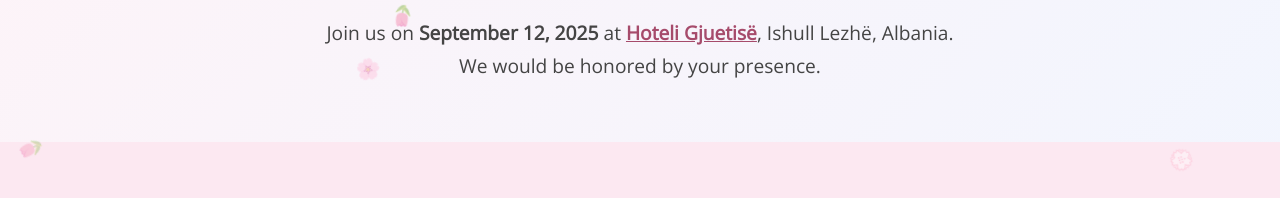
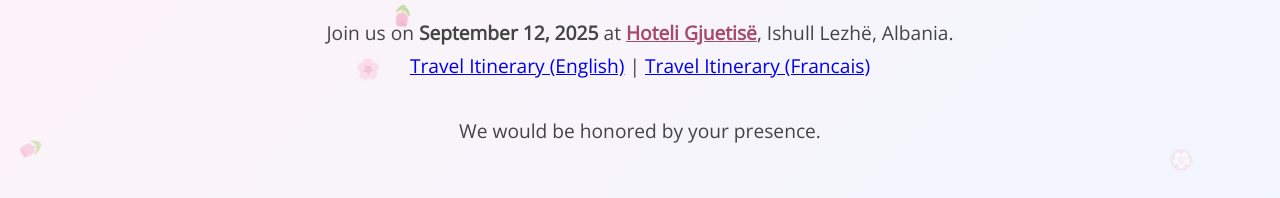
Before and after one commit to roziandeni/roziandeni.github.io, a plain HTML site: page index.html in a window 1280 px wide. Shown: the part 347-545 px from the top of the page. Drawn offline with nearby package versions, Linux system fonts and the light colour scheme.

Commit message:
Update index.html

```diff
--- a/index.html
+++ b/index.html
@@ -153,7 +153,9 @@
             Join us on <strong>September 12, 2025</strong> at
             <strong><a href="http://maps.app.goo.gl/dLnvng1P3enURSDU9" target="_blank" style="color: #a64b6b;">Hoteli
                     Gjuetisë</a></strong>,
-            Ishull Lezhë, Albania.<br>We would be honored by your presence.
+            Ishull Lezhë, Albania.
+            <br><a href="./TravelItineraryEnglish.pdf">Travel Itinerary (English)</a> | <a href="./TravelItineraryFrancais.pdf">Travel Itinerary (Francais)</a>
+            <br><br>We would be honored by your presence.
         </p>
     </main>
 
```
